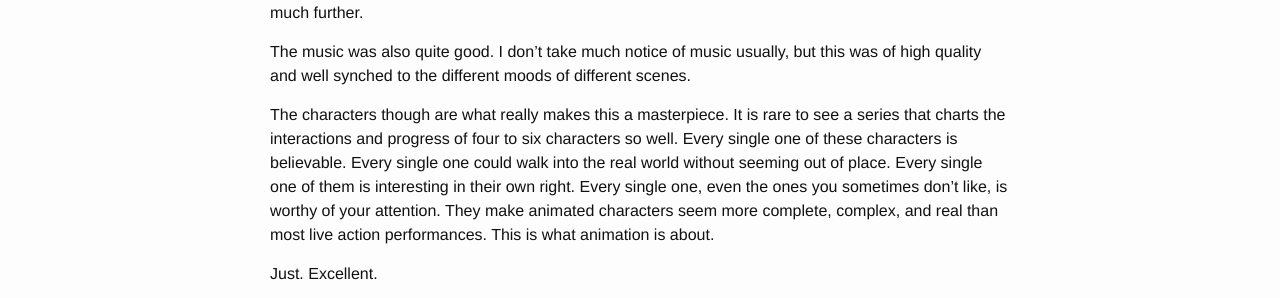
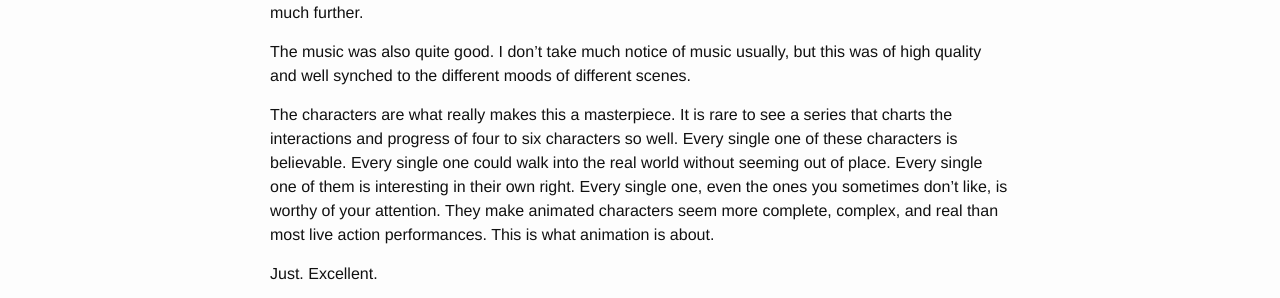
Before and after one commit to samedhi/samedhi.github.io, a Jekyll site: the page built from _posts/2015-03-11-ping-pong-the-animation.markdown, in a window 1280 px wide. Shown: the part 382-680 px from the top of the page. Built offline with Jekyll 4.4.1, drawn with Linux system fonts in a browser that asks for light colours.

```diff
--- a/_posts/2015-03-11-ping-pong-the-animation.markdown
+++ b/_posts/2015-03-11-ping-pong-the-animation.markdown
@@ -10,6 +10,6 @@ First, lets get this out of the way. The animation is a turn off initially. You
 
 The music was also quite good. I don't take much notice of music usually, but this was of high quality and well synched to the different moods of different scenes.
 
-The characters though are what really makes this a masterpiece. It is rare to see a series that charts the interactions and progress of four to six characters so well. Every single one of these characters is believable. Every single one could walk into the real world without seeming out of place. Every single one of them is interesting in their own right. Every single one, even the ones you sometimes don't like, is worthy of your attention. They make animated characters seem more complete, complex, and real than most live action performances. This is what animation is about.
+The characters are what really makes this a masterpiece. It is rare to see a series that charts the interactions and progress of four to six characters so well. Every single one of these characters is believable. Every single one could walk into the real world without seeming out of place. Every single one of them is interesting in their own right. Every single one, even the ones you sometimes don't like, is worthy of your attention. They make animated characters seem more complete, complex, and real than most live action performances. This is what animation is about.
 
 Just. Excellent.
```
Also changed, not shown: _posts/2015-03-15-run-all-night-movie.markdown (added, +17 -0 lines).
